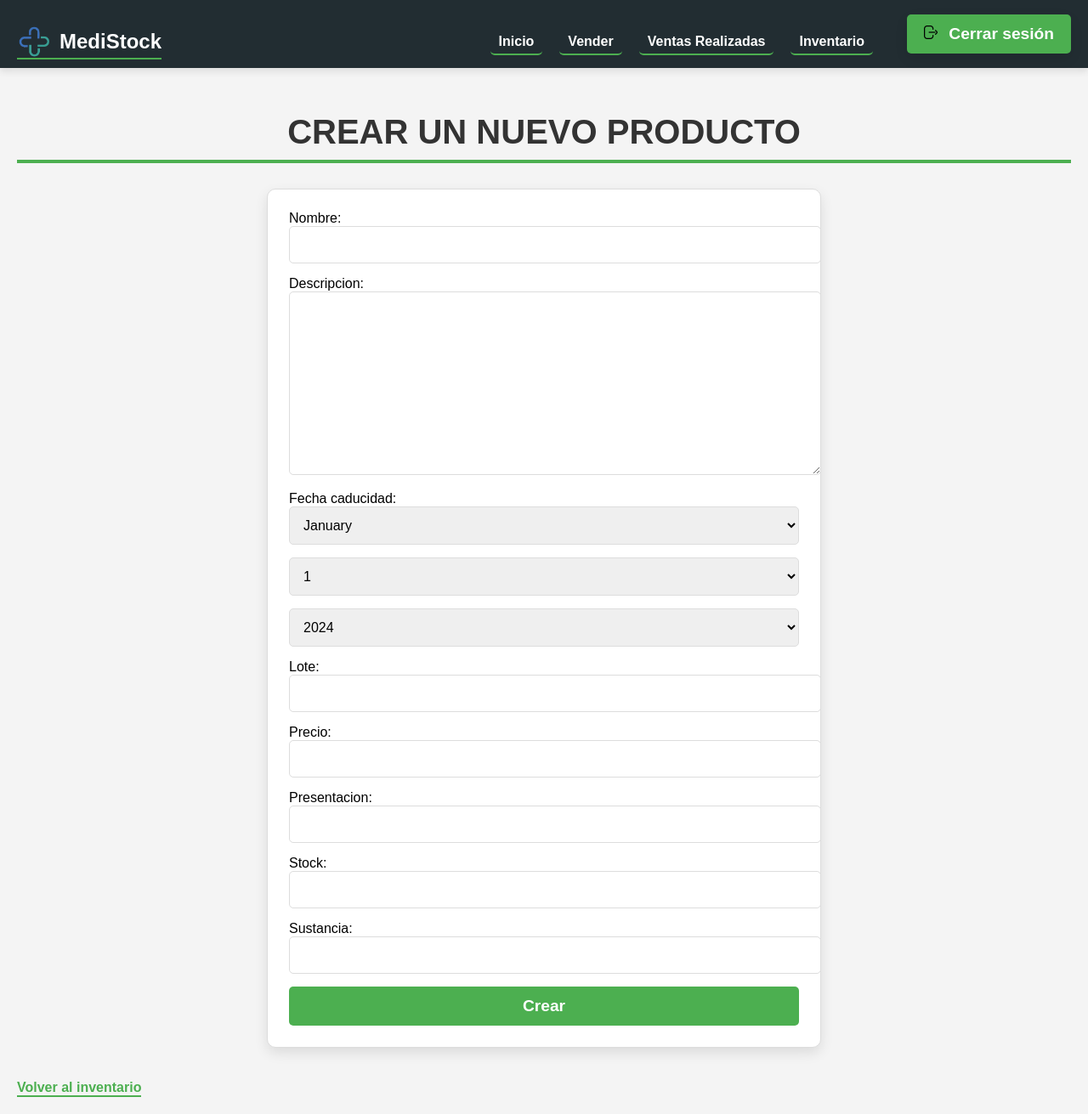
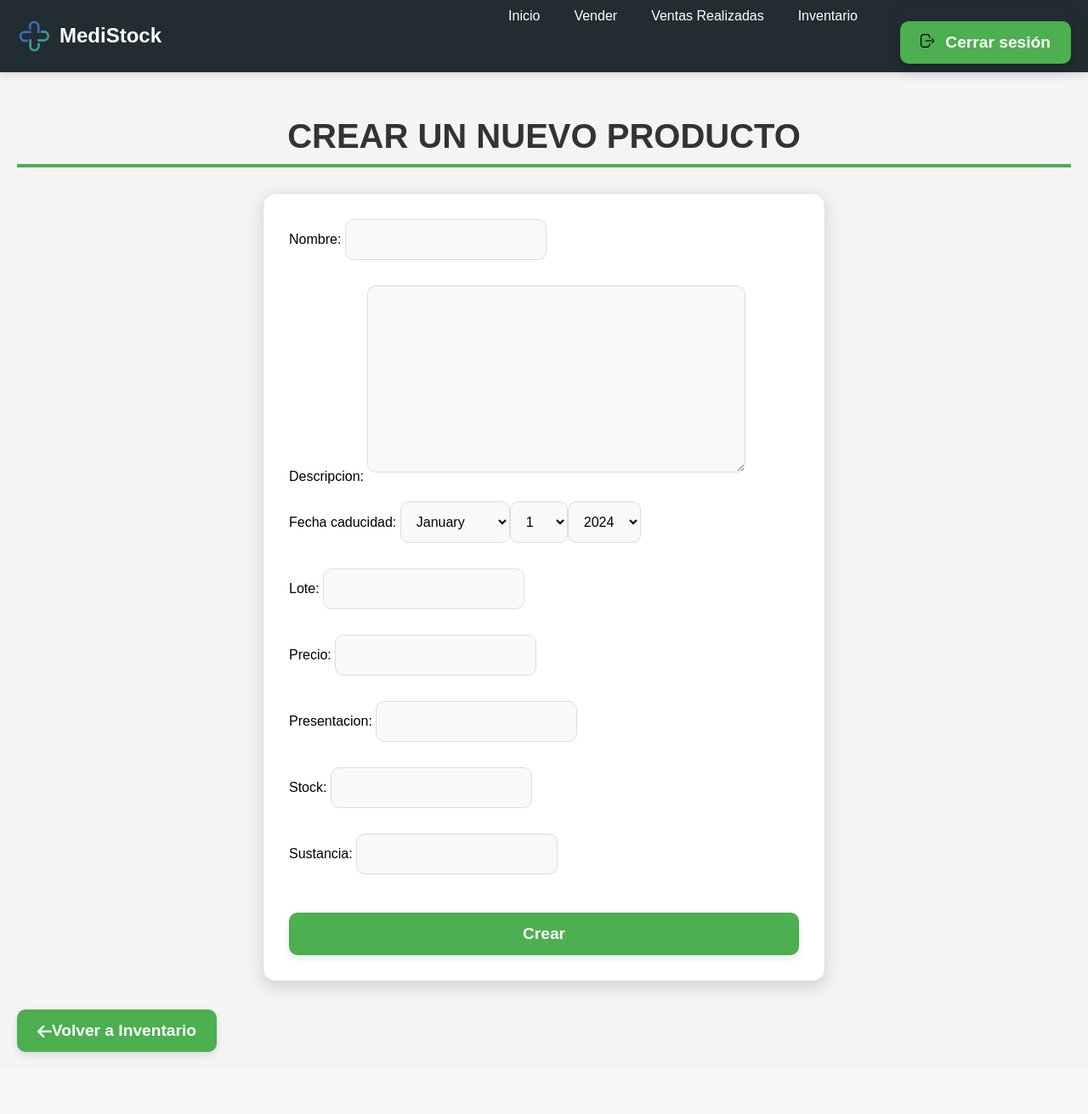
Before and after one commit to Abrajam7611/MediStockWeb, a Django app: page /inventario/crear/ in a window 1280 px wide. Shown: the whole page at 85% size. After the commit the page ends 1243 px from the top, so only its background shows below. Run offline with Django 5.2, Linux system fonts and the light colour scheme.

Commit message:
Estilos y correcciones

```diff
--- a/apps/inventario/templates/inventario/crear_producto.html
+++ b/apps/inventario/templates/inventario/crear_producto.html
@@ -41,7 +41,9 @@
   </form>
 
   <br>
-  <a href="{% url 'inventario' %}" class="volver-btn">Volver al inventario</a>
+  <a href="{% url 'inventario' %}" class="button-back">
+    <i class="fas fa-arrow-left"></i> Volver a Inventario
+</a>
 {% endblock %}
 
 <link rel="stylesheet" href="{% static 'nuevoP.css' %}">
--- a/apps/inventario/templates/inventario/editar_producto.html
+++ b/apps/inventario/templates/inventario/editar_producto.html
@@ -16,8 +16,10 @@
   </form>
 
   <br>
-  <a href="{% url 'inventario' %}">Volver al Inventario</a>
-{% endblock %}
+  <a href="{% url 'inventario' %}" class="button-back">
+    <i class="fa fa-arrow-left"></i> Volver al Inventario
+  </a>
+  {% endblock %}
 
 {% load static %}
 <link rel="stylesheet" href="{% static 'editar.css' %}">
--- a/static/css/botones.css
+++ b/static/css/botones.css
@@ -72,3 +72,29 @@ table {
   .botones.agregar:hover {
     background-color: #007bb5;
   }
+
+  /* Estilos previos */
+
+/* Estilo general para los botones de volver */
+.button-back {
+  display: inline-block;
+  background-color: #4CAF50;
+  color: white;
+  padding: 14px 24px;
+  border-radius: 10px;
+  text-decoration: none;
+  font-size: 1.2rem;
+  font-weight: bold;
+  transition: background-color 0.3s, transform 0.2s, box-shadow 0.3s;
+  margin-top: 15px;
+  box-shadow: 0 4px 8px rgba(0, 0, 0, 0.1);
+}
+
+/* Efecto hover en el botón de volver */
+.button-back:hover {
+  background-color: #45a049;
+  transform: translateY(-2px);
+  box-shadow: 0 4px 10px rgba(0, 0, 0, 0.15);
+}
+
+/* Más estilos */
--- a/static/css/editar.css
+++ b/static/css/editar.css
@@ -13,31 +13,52 @@ h2 {
 /* Contenedor del formulario */
 form {
   background-color: #ffffff;
+  border-radius: 15px;
+  box-shadow: 0 6px 20px rgba(0, 0, 0, 0.15);
+  padding: 30px;
+  max-width: 600px; /* Ajuste de la amplitud máxima */
+  margin: 0 auto;
+  display: flex;
+  flex-direction: column; /* Elementos en columna */
+  gap: 20px; /* Espacio entre elementos */
+  border: 1px solid #ddd; /* Borde sutil */
+}
+
+/* Div que contiene mensajes de error */
+div[style*="color: red"] {
+  background-color: #fdecea;
+  border: 1px solid #f5c6cb;
+  color: #721c24;
+  padding: 15px;
   border-radius: 10px;
-    box-shadow: 0 6px 15px rgba(0, 0, 0, 0.1);
-    padding: 25px;
-    max-width: 600px;
-    margin: 0 auto;
-    border: 1px solid #ddd; /* Borde sutil */
+  margin-bottom: 20px;
+  font-weight: bold;
+  box-shadow: 0 4px 10px rgba(0, 0, 0, 0.1);
+  display: flex;
+  align-items: center;
+  justify-content: space-between;
 }
 
 /* Estilo de los campos de entrada y etiquetas */
 form p {
-    margin-bottom: 20px;
-    font-size: 1rem;
-    color: #555;
+  margin-bottom: 8px;
+  font-weight: 500; /* Peso de la fuente */
+  color: #333;
 }
 
+/* Estilo de los campos de entrada, select y textarea */
 form input,
 form select,
 form textarea {
-    width: 100%;
-    padding: 12px;
+  padding: 14px;
   border: 1px solid #ddd;
-    border-radius: 5px;
+  border-radius: 10px;
   font-size: 1rem;
   transition: border-color 0.3s, box-shadow 0.3s;
-    margin-bottom: 15px;
+  margin-bottom: 10px;
+  box-sizing: border-box;
+  outline: none;
+  background-color: #f9f9f9; /* Fondo claro para contraste */
 }
 
 /* Efecto de enfoque en los campos de entrada */
@@ -45,7 +66,7 @@ h2 {
 form select:focus,
 form textarea:focus {
   border-color: #4CAF50;
-    box-shadow: 0 0 5px rgba(76, 175, 80, 0.4);
+  box-shadow: 0 0 8px rgba(76, 175, 80, 0.3);
   outline: none;
 }
 
@@ -54,49 +75,46 @@ h2 {
   background-color: #4CAF50;
   color: white;
   border: none;
-    border-radius: 5px;
-    padding: 12px 20px;
+  border-radius: 10px;
+  padding: 14px 24px;
   font-size: 1.2rem;
   cursor: pointer;
   display: block;
-    width: 100%;
-    transition: background-color 0.3s, transform 0.2s;
+  width: auto; /* Ajusta el ancho automáticamente */
+  transition: background-color 0.3s, transform 0.2s, box-shadow 0.3s;
   font-weight: bold;
+  margin-top: 15px;
+  box-shadow: 0 4px 8px rgba(0, 0, 0, 0.1);
 }
 
 /* Efecto hover en el botón de envío */
 button[type="submit"]:hover {
   background-color: #45a049;
   transform: translateY(-2px);
+  box-shadow: 0 4px 10px rgba(0, 0, 0, 0.15);
 }
 
 /* Estilo del enlace de volver al inventario */
-  a {
-    display: inline-block;
-    margin-top: 20px;
+a.button-back {
+  display: inline-flex; /* Cambiar a flex para alinear el ícono y el texto */
+  align-items: center; /* Centra el ícono y el texto verticalmente */
+  background-color: #4CAF50;
+  color: white;
+  padding: 14px 24px;
+  border-radius: 10px;
   text-decoration: none;
-    color: #4CAF50;
-    font-size: 1rem;
+  font-size: 1.2rem;
   font-weight: bold;
-    border-bottom: 2px solid #4CAF50;
-    transition: color 0.3s, border-bottom 0.3s;
+  transition: background-color 0.3s, transform 0.2s, box-shadow 0.3s;
+  margin-top: 15px;
+  box-shadow: 0 4px 8px rgba(0, 0, 0, 0.1);
 }
 
-  a:hover {
-    color: #388e3c;
-    border-bottom: 2px solid #388e3c;
-  }
-
-  /* Mensajes de error */
-  div[style*="color: red"] {
-    background-color: #fdecea;
-    border: 1px solid #f5c6cb;
-    color: #721c24;
-    padding: 15px;
-    border-radius: 5px;
-    margin-bottom: 20px;
-    font-weight: bold;
-    box-shadow: 0 4px 10px rgba(0, 0, 0, 0.1);
+/* Efecto hover en el botón de volver */
+a.button-back:hover {
+  background-color: #45a049;
+  transform: translateY(-2px);
+  box-shadow: 0 4px 10px rgba(0, 0, 0, 0.15);
 }
 
 /* Estilo de los campos de entrada */
@@ -109,5 +127,32 @@ h2 {
 /* Mejorar la apariencia de los campos de texto */
 textarea {
   resize: vertical;
-    min-height: 100px;
+  min-height: 120px; /* Aumentar la altura mínima */
 }
+
+/* Contenedor general de la página */
+.page-container {
+  padding: 20px;
+  background-color: #f0f0f0; /* Fondo más claro */
+  border-radius: 15px;
+  box-shadow: 0 4px 12px rgba(0, 0, 0, 0.1);
+}
+
+/* Contenedor de título y mensajes de error */
+.header {
+  margin-bottom: 20px;
+  text-align: center;
+}
+
+/* Sección de formulario y botón */
+.form-section {
+  display: flex;
+  flex-direction: column;
+  gap: 10px;
+}
+
+/* Mejorar la apariencia de los campos de texto */
+textarea {
+  resize: vertical;
+  min-height: 120px;
+}
--- a/templates/base.html
+++ b/templates/base.html
@@ -8,6 +8,7 @@
     <title>MediStock</title>
     <link rel="stylesheet" href="{% static 'css/base.css' %}">
     <link rel="stylesheet" href="https://cdnjs.cloudflare.com/ajax/libs/font-awesome/6.0.0-beta3/css/all.min.css">
+    <link rel="stylesheet" href="https://cdnjs.cloudflare.com/ajax/libs/font-awesome/6.4.0/css/all.min.css">
     <link rel="stylesheet" href="{% static 'css/botones.css' %}">
     <link rel="stylesheet" href="{% static 'css/tabla_inventario.css' %}">
     <link rel="stylesheet" href="{% static 'path/to/nuevoP.css' %}">
```
Lines whose indentation alone changed are shown as unchanged.
